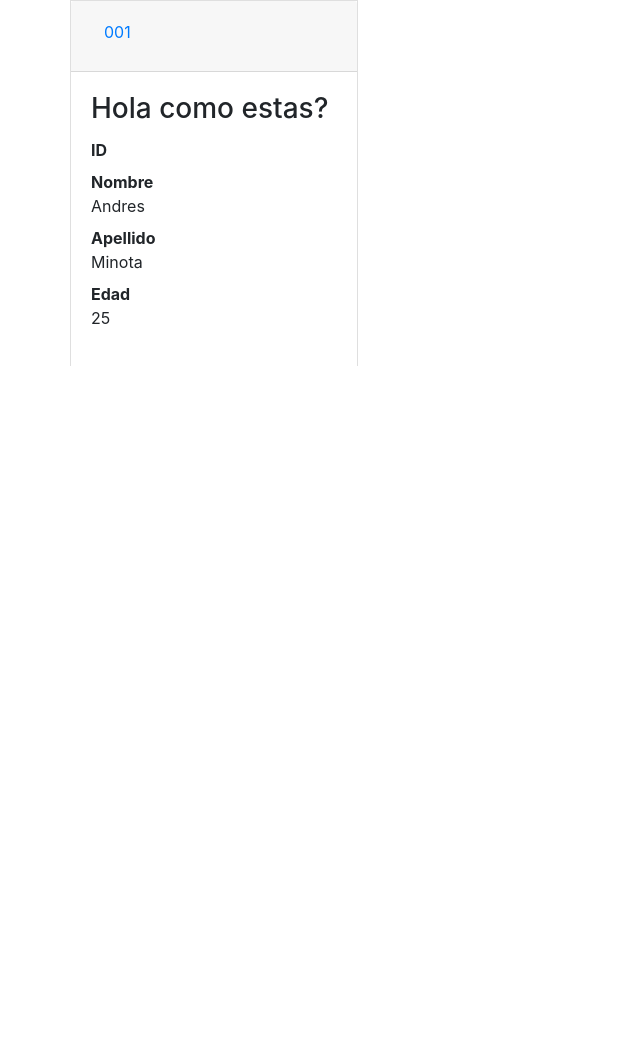
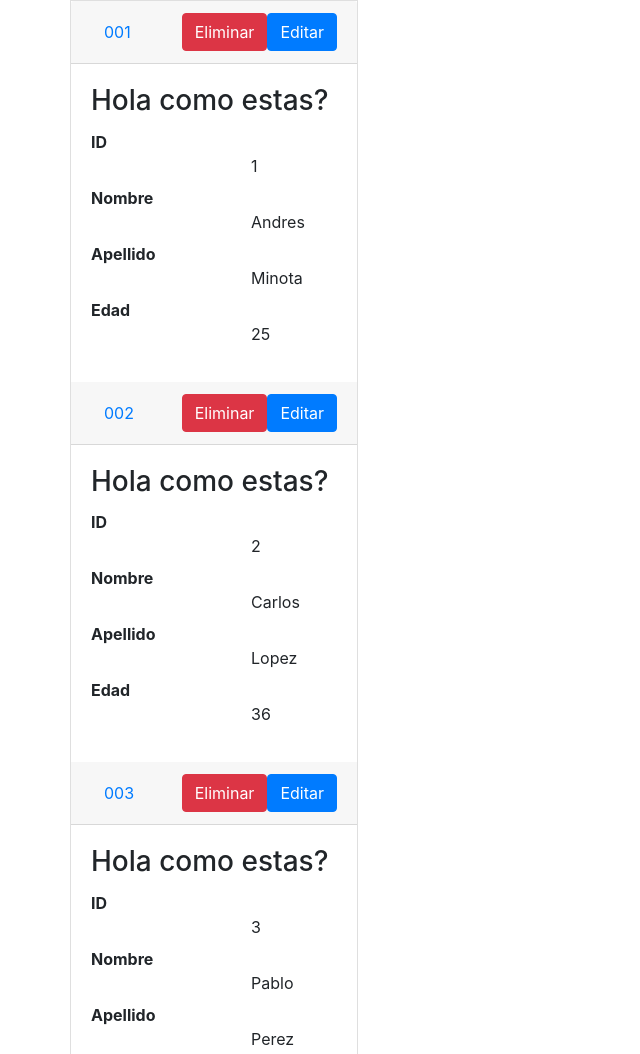
Before and after one commit to notami18/jqueyRepase, a website: page index.html in a window 1280 px wide. Shown: the top 1054 px of the page, without its empty margins (0-640 px from the left). Before the commit the page ends 800 px from the top, so only its background shows below. Drawn offline with nearby package versions, Linux system fonts and the light colour scheme.

Commit message:
Cambios notorios

```diff
--- a/css/style.css
+++ b/css/style.css
@@ -1,3 +1,11 @@
-h1{
+h1 {
     background-color: aqua;
 }
+
+.dl-horizontal dt {
+    text-align: left;
+}
+
+.dl-horizontal dd {
+    margin-left: 160px;
+}
--- a/index.html
+++ b/index.html
@@ -13,32 +13,8 @@
 <body>
   <div class="container">
     <div class="row">
-      <div class="accordion">
-        <div class="card" style="width: 18rem;">
-
-          <div class="card-header" id="headingOne">
-            <h5 class="mb-0">
-              <button class="btn btn-link" type="button" data-toggle="collapse" data-target="#collapseOne" aria-expanded="true" aria-controls="collapseOne">
-                00<label id="id"></label>
-              </button>
-            </h5>
-          </div>
-
-          <div id="collapseOne" class="collapse show" aria-labelledby="headingOne" data-parent="#accordionExample">
-            <div class="card-body">
-              <h3 class="card-title">Hola como estas?</h3>
-              <dl class="table-hover">
-                <dt>ID</dt>
-                <dd id="id"></dd>
-                <dt>Nombre</dt>
-                <dd id="Name"></dd>
-                <dt>Apellido</dt>
-                <dd id="Apellido"></dd>
-                <dt>Edad</dt>
-                <dd id="Edad"></dd>
-              </dl>
-            </div>
-          </div>
+      <div class="accordion" >
+        <div id="Hola" class="card" style="width: 18rem;">
 
         </div>
       </div>
@@ -50,8 +26,7 @@
     crossorigin="anonymous"></script>
   <script src="https://cdnjs.cloudflare.com/ajax/libs/popper.js/1.14.3/umd/popper.min.js" integrity="sha384-ZMP7rVo3mIykV+2+9J3UJ46jBk0WLaUAdn689aCwoqbBJiSnjAK/l8WvCWPIPm49"
     crossorigin="anonymous"></script>
-  <script src="https://stackpath.bootstrapcdn.com/bootstrap/4.1.1/js/bootstrap.min.js" integrity="sha384-smHYKdLADwkXOn1EmN1qk/HfnUcbVRZyYmZ4qpPea6sjB/pTJ0euyQp0Mk8ck+5T"
-    crossorigin="anonymous"></script>
+  <script src="node_modules/bootstrap/dist/js/bootstrap.min.js"></script>
   <script src="js/script.js" async defer></script>
 </body>
 
--- a/js/script.js
+++ b/js/script.js
@@ -19,19 +19,64 @@
         }
     ];
 
-    newFunction(data);
+    MyFunction(data);
 
 })();
 
-function newFunction(data) {
-    $("#id").text(data[0].Id);
-    $("#Name").text(data[0].Name);
-    $("#Apellido").text(data[0].Apellido);
-    $("#Edad").text(data[0].Edad);
+function MyFunction(data) {
+    $.each(data, function(key, attr){
+        $("#Hola").append('<div class="card-header" id="headingOne">'+
+        '<h5 class="mb-0">'+
+        '<button class="btn btn-link" type="button" data-toggle="collapse" data-target="#collapse'+attr.Id+'" aria-controls="collapse'+attr.Id+'">'+
+          '00'+attr.Id+''+
+          '</button>'+
+          '<button class="btn btn-primary float-sm-right">Editar</button>'+
+          '<button class="btn btn-danger float-sm-right">Eliminar</button>'+
+        '</h5>'+
+      '</div>'+
+      '<div id="collapse'+attr.Id+'" class="collapse show" aria-labelledby="headingOne" data-parent="#accordionExample">'+
+      '<div class="card-body">'+
+        '<h3 class="card-title">Hola como estas?</h3>'+
+        '<dl class="dl-horizontal">'+
+          '<dt>ID</dt>'+
+          '<dd>'+attr.Id+'</dd>'+
+          '<dt>Nombre</dt>'+
+          '<dd>'+attr.Name+'</dd>'+
+          '<dt>Apellido</dt>'+
+          '<dd>'+attr.Apellido+'</dd>'+
+          '<dt>Edad</dt>'+
+          '<dd>'+attr.Edad+'</dd>'+
+        '</dl>'+
+      '</div>'+
+    '</div>');
 
-    $.each(data, function(key, attr){
-        $("#headingOne").append();
         console.log(attr);
     });
 
+    /*var i;
+    for (i = 0; i < data.length; i++) {
+        $("#Hola").append('<div class="card-header" id="headingOne">'+
+        '<h5 class="mb-0">'+
+        '<button class="btn btn-link" type="button" data-toggle="collapse" data-target="#collapse'+data[i].Id+'" aria-expanded="true" aria-controls="collapse'+data[i].Id+'">'+
+          '00'+data[i].Id+''+
+          '</button>'+
+        '</h5>'+
+      '</div>'+
+      '<div id="collapse'+data[i].Id+'" class="collapse show" aria-labelledby="headingOne" data-parent="#accordionExample">'+
+      '<div class="card-body">'+
+        '<h3 class="card-title">Hola como estas?</h3>'+
+        '<dl class="table-hover">'+
+          '<dt>ID</dt>'+
+          '<dd id="'+data[i].Id+'"></dd>'+
+          '<dt>Nombre</dt>'+
+          '<dd id="'+data[i].Name+'"></dd>'+
+          '<dt>Apellido</dt>'+
+          '<dd id="'+data[i].Apellido+'"></dd>'+
+          '<dt>Edad</dt>'+
+          '<dd id="'+ data[i].Edad+'"></dd>'+
+        '</dl>'+
+      '</div>'+
+    '</div>');
+    }*/
+
 }
```
